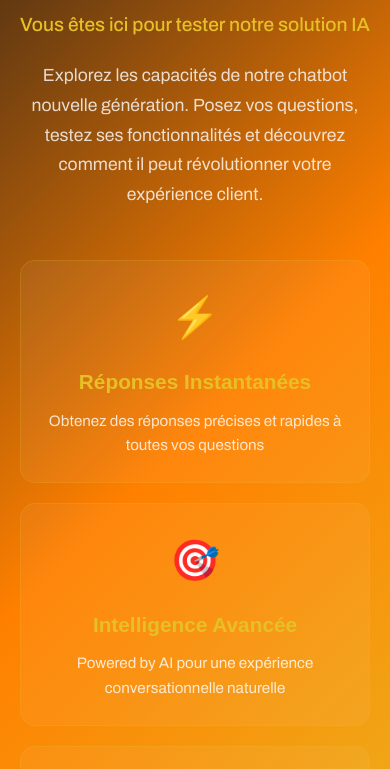
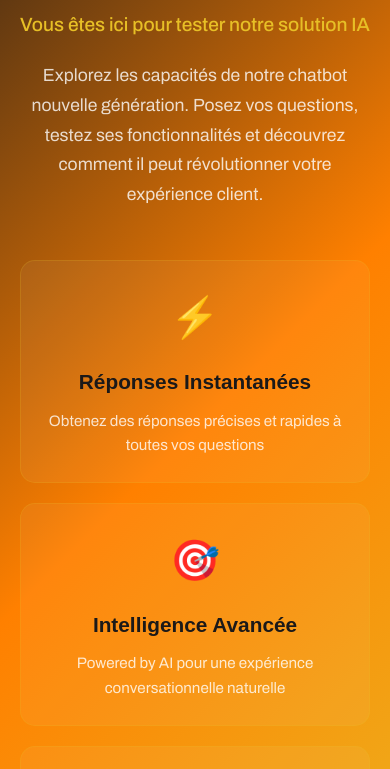
Before and after one commit to AllanVaccarizi/Page-Chatbot-Growth-AI, a plain HTML site: page index.html in a window 390 px wide. Shown: the part 277-1046 px from the top of the page. Drawn offline with Linux system fonts and the light colour scheme; a web font is replaced by a local one.

Commit message:
modif couleur titre + responsive

```diff
--- a/index.html
+++ b/index.html
@@ -89,9 +89,11 @@
         /* Chatbot section */
         .features {
             display: grid;
-            grid-template-columns: repeat(auto-fit, minmax(250px, 1fr));
-            gap: 20px;
+            grid-template-columns: repeat(auto-fit, minmax(280px, 1fr));
+            gap: 30px;
             margin-top: 40px;
+            max-width: 1000px;
+            width: 100%;
         }
 
         .feature-card {
@@ -117,7 +119,7 @@
         .feature-title {
             font-family: 'Anton SC', sans-serif;
             font-size: 1.3rem;
-            color: #E7BF26;
+            color: #1B1919;
             margin-bottom: 10px;
         }
 
@@ -140,11 +142,14 @@
         }
 
         /* Responsive */
+        @media (max-width: 900px) {
+            .features {
+                grid-template-columns: repeat(auto-fit, minmax(250px, 1fr));
+                gap: 20px;
+            }
+        }
+
         @media (max-width: 768px) {
-            .chatbot-section {
-                padding: 30px 20px;
-            }
-
             .features {
                 grid-template-columns: 1fr;
             }
```
